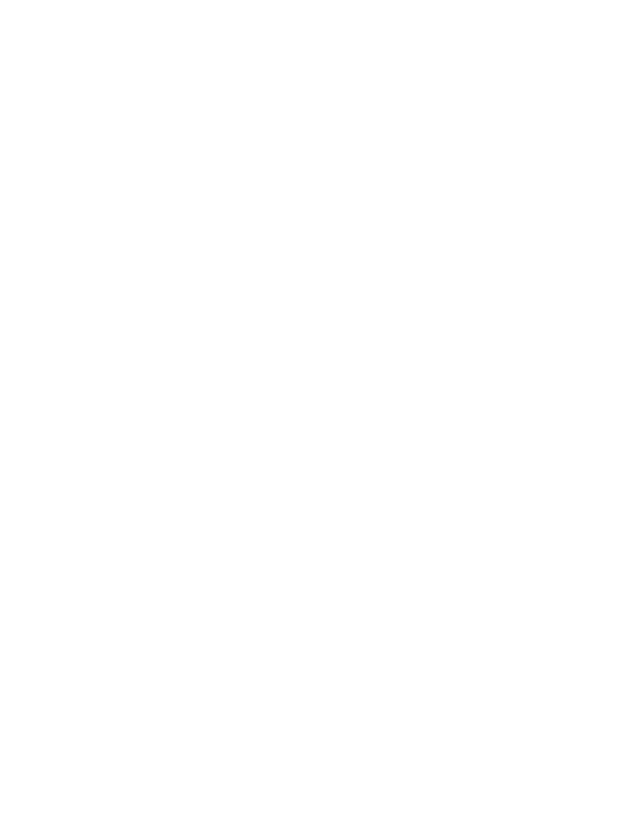
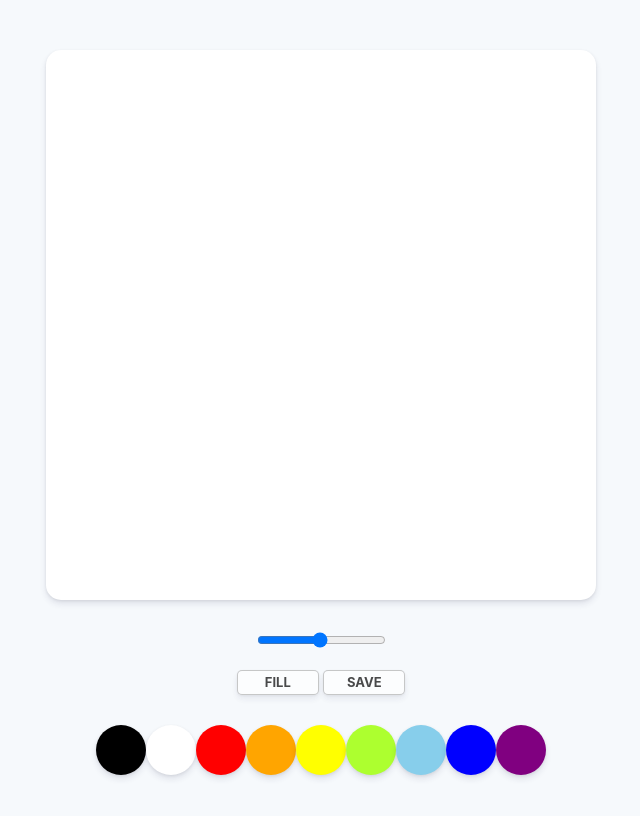
Before and after one commit to omaaan/paintjs, a plain HTML site: page index.html in a window 1280 px wide. Shown: the whole page, without its empty margins (319-959 px from the left). Drawn offline with Linux system fonts and the light colour scheme.

Commit message:
paintjs1
first

```diff
--- a/index.html
+++ b/index.html
@@ -8,6 +8,37 @@
     <title>PaintJS</title>
   </head>
   <body>
+    <canvas id="jscanvas" class="canvas"></canvas>
+    <div class="controls">
+      <div class="controls__range">
+        <input
+          type="range"
+          id="jsrange"
+          min="0.1"
+          max="5"
+          value="2.5"
+          step="0.1"
+        />
+      </div>
+      <div class="controls__btns">
+        <button id="jsmode">fill</button>
+        <button id="jssave">save</button>
+      </div>
+      <div class="controls__colors">
+        <div class="controls__color" style="background-color: black"></div>
+        <div class="controls__color" style="background-color: white"></div>
+        <div class="controls__color" style="background-color: red"></div>
+        <div class="controls__color" style="background-color: orange"></div>
+        <div class="controls__color" style="background-color: yellow"></div>
+        <div
+          class="controls__color"
+          style="background-color: greenyellow"
+        ></div>
+        <div class="controls__color" style="background-color: skyblue"></div>
+        <div class="controls__color" style="background-color: blue"></div>
+        <div class="controls__color" style="background-color: purple"></div>
+      </div>
+    </div>
     <script src="app.js"></script>
   </body>
 </html>
--- /dev/null
+++ b/reset.css
@@ -0,0 +1,129 @@
+/* http://meyerweb.com/eric/tools/css/reset/
+   v2.0 | 20110126
+   License: none (public domain)
+*/
+
+html,
+body,
+div,
+span,
+applet,
+object,
+iframe,
+h1,
+h2,
+h3,
+h4,
+h5,
+h6,
+p,
+blockquote,
+pre,
+a,
+abbr,
+acronym,
+address,
+big,
+cite,
+code,
+del,
+dfn,
+em,
+img,
+ins,
+kbd,
+q,
+s,
+samp,
+small,
+strike,
+strong,
+sub,
+sup,
+tt,
+var,
+b,
+u,
+i,
+center,
+dl,
+dt,
+dd,
+ol,
+ul,
+li,
+fieldset,
+form,
+label,
+legend,
+table,
+caption,
+tbody,
+tfoot,
+thead,
+tr,
+th,
+td,
+article,
+aside,
+canvas,
+details,
+embed,
+figure,
+figcaption,
+footer,
+header,
+hgroup,
+menu,
+nav,
+output,
+ruby,
+section,
+summary,
+time,
+mark,
+audio,
+video {
+  margin: 0;
+  padding: 0;
+  border: 0;
+  font-size: 100%;
+  font: inherit;
+  vertical-align: baseline;
+}
+/* HTML5 display-role reset for older browsers */
+article,
+aside,
+details,
+figcaption,
+figure,
+footer,
+header,
+hgroup,
+menu,
+nav,
+section {
+  display: block;
+}
+body {
+  line-height: 1;
+}
+ol,
+ul {
+  list-style: none;
+}
+blockquote,
+q {
+  quotes: none;
+}
+blockquote:before,
+blockquote:after,
+q:before,
+q:after {
+  content: "";
+  content: none;
+}
+table {
+  border-collapse: collapse;
+  border-spacing: 0;
+}
--- a/styles.css
+++ b/styles.css
@@ -0,0 +1,60 @@
+@import "reset.css";
+
+body {
+  background-color: #f6f9fc;
+  font-family: -apple-system, BlinkMacSystemFont, "Segoe UI", Roboto, Oxygen,
+    Ubuntu, Cantarell, "Open Sans", "Helvetica Neue", sans-serif;
+  display: flex;
+  flex-direction: column;
+  align-items: center;
+  padding: 50px 0;
+}
+
+.canvas {
+  width: 550px;
+  height: 550px;
+  background-color: white;
+  border-radius: 15px;
+  box-shadow: 0 4px 6px rgba(50, 50, 93, 0.11), 0 1px 3px rgba(0, 0, 0, 0.08);
+}
+
+.controls {
+  display: flex;
+  flex-direction: column;
+  align-items: center;
+}
+.controls__range {
+  margin-top: 30px;
+}
+.controls__btns {
+  margin-top: 20px;
+}
+.controls__btns button {
+  all: unset;
+  cursor: pointer;
+  background-color: white;
+  padding: 5px 0;
+  width: 80px;
+  text-align: center;
+  border-radius: 5px;
+  box-shadow: 0 4px 6px rgba(50, 50, 93, 0.11), 0 1px 3px rgba(0, 0, 0, 0.08);
+  border: 1px solid rgba(0, 0, 0, 0.3);
+  text-transform: uppercase;
+  font-weight: 700;
+  opacity: 0.7;
+  font-size: 13px;
+}
+.controls__btns button:active {
+  transform: scale(0.98);
+}
+.controls__colors {
+  cursor: pointer;
+  display: flex;
+  margin-top: 30px;
+}
+.controls__color {
+  width: 50px;
+  height: 50px;
+  border-radius: 25px;
+  box-shadow: 0 4px 6px rgba(50, 50, 93, 0.11), 0 1px 3px rgba(0, 0, 0, 0.08);
+}
```
